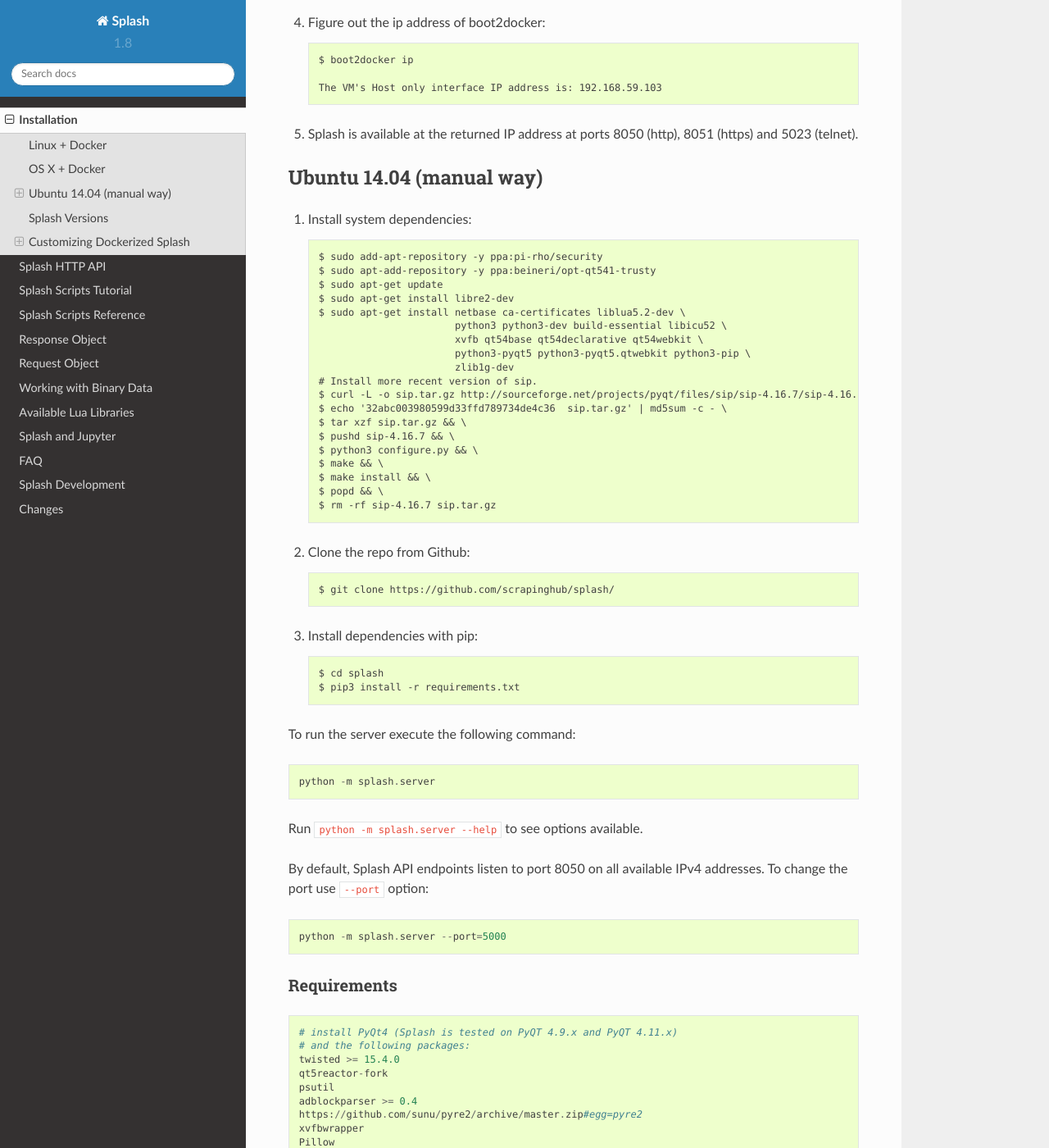
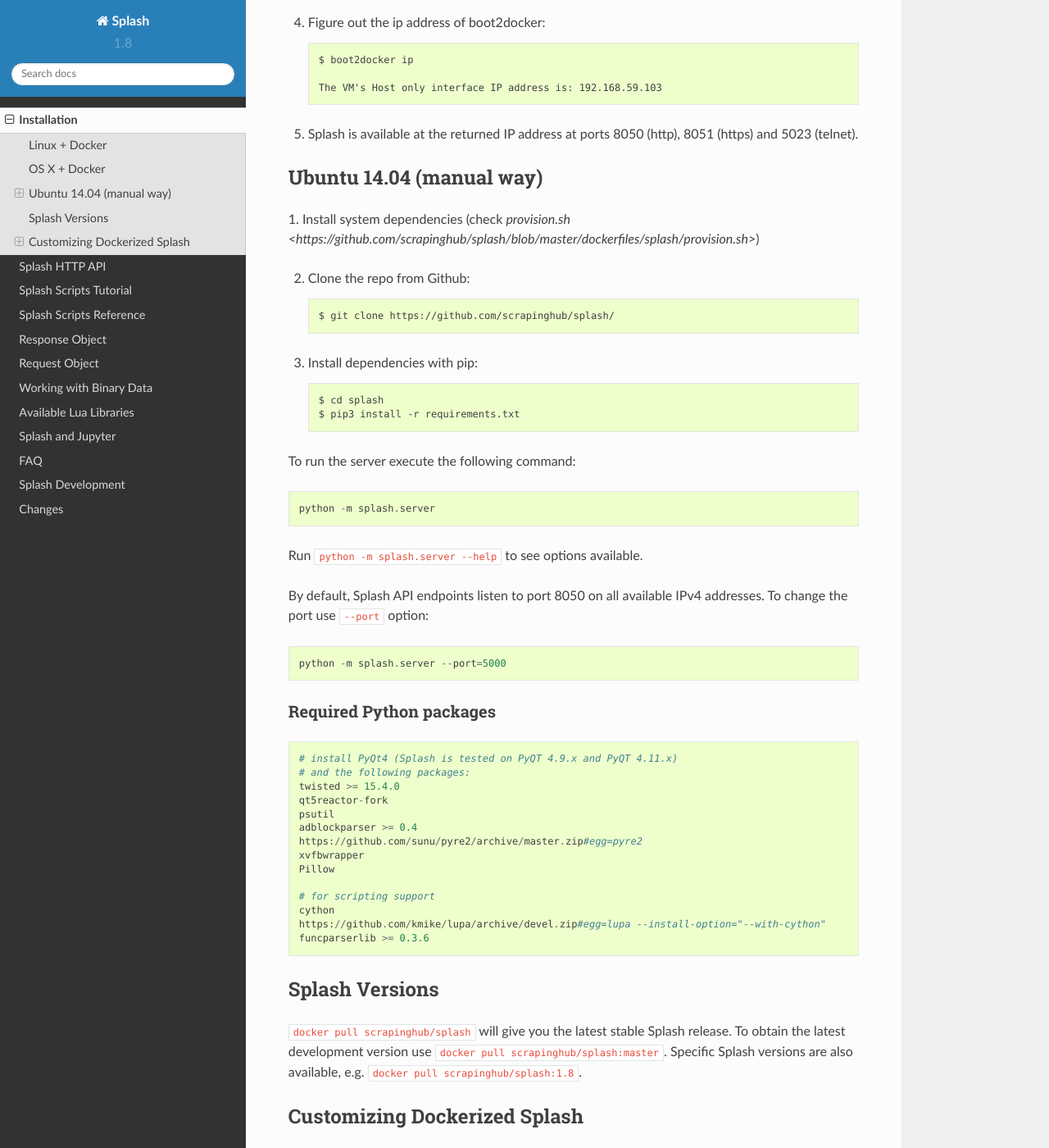
Before and after one commit to scrapinghub/splash, a Sphinx documentation site: the page built from docs/install.rst, in a window 1280 px wide and 1400 px high, scrolled down 763 px. Shown: the whole window at 82% size. Built offline with Sphinx 7.4.7 and the Read the Docs theme 2.0.0, drawn with Linux system fonts in a browser that asks for light colours; some of the changed text lies outside the part shown.

Commit message:
DOC update install instructions

```diff
--- a/docs/faq.rst
+++ b/docs/faq.rst
@@ -157,12 +157,12 @@
 
 In production it is a good idea to pin Splash version - instead of
 ``scrapinghub/splash`` it is usually better to use something like
-``scrapinghub/splash:1.7``.
+``scrapinghub/splash:2.0``.
 
 A command for starting a long-running Splash server which uses
 up to 4GB RAM and daemonizes & restarts itself could look like this::
 
-    $ docker run -d -p 8050:8050 --memory=4.5G --restart=always scrapinghub/splash:1.6 --maxrss 4000
+    $ docker run -d -p 8050:8050 --memory=4.5G --restart=always scrapinghub/splash:2.0 --maxrss 4000
 
 You also need a load balancer; for example configs check Aquarium_ or
 an HAProxy config in Splash `repository <https://github.com/scrapinghub/splash/blob/master/examples/splash-haproxy.conf>`__.
--- a/docs/install.rst
+++ b/docs/install.rst
@@ -48,27 +48,8 @@
 Ubuntu 14.04 (manual way)
 -------------------------
 
-1. Install system dependencies::
-
-       $ sudo add-apt-repository -y ppa:pi-rho/security
-       $ sudo apt-add-repository -y ppa:beineri/opt-qt541-trusty
-       $ sudo apt-get update
-       $ sudo apt-get install libre2-dev
-       $ sudo apt-get install netbase ca-certificates liblua5.2-dev \
-                              python3 python3-dev build-essential libicu52 \
-                              xvfb qt54base qt54declarative qt54webkit \
-                              python3-pyqt5 python3-pyqt5.qtwebkit python3-pip \
-                              zlib1g-dev
-       # Install more recent version of sip.
-       $ curl -L -o sip.tar.gz http://sourceforge.net/projects/pyqt/files/sip/sip-4.16.7/sip-4.16.7.tar.gz && \
-       $ echo '32abc003980599d33ffd789734de4c36  sip.tar.gz' | md5sum -c - \
-       $ tar xzf sip.tar.gz && \
-       $ pushd sip-4.16.7 && \
-       $ python3 configure.py && \
-       $ make && \
-       $ make install && \
-       $ popd && \
-       $ rm -rf sip-4.16.7 sip.tar.gz
+1. Install system dependencies (check
+`provision.sh <https://github.com/scrapinghub/splash/blob/master/dockerfiles/splash/provision.sh>`)
 
 2. Clone the repo from Github::
 
@@ -91,8 +72,8 @@
 
     python -m splash.server --port=5000
 
-Requirements
-~~~~~~~~~~~~
+Required Python packages
+~~~~~~~~~~~~~~~~~~~~~~~~
 
 .. literalinclude:: ../requirements.txt
 
@@ -104,7 +85,7 @@
 ``docker pull scrapinghub/splash`` will give you the latest stable Splash
 release. To obtain the latest development version use
 ``docker pull scrapinghub/splash:master``. Specific Splash versions
-are also available, e.g. ``docker pull scrapinghub/splash:1.5``.
+are also available, e.g. ``docker pull scrapinghub/splash:1.8``.
 
 Customizing Dockerized Splash
 -----------------------------
```
